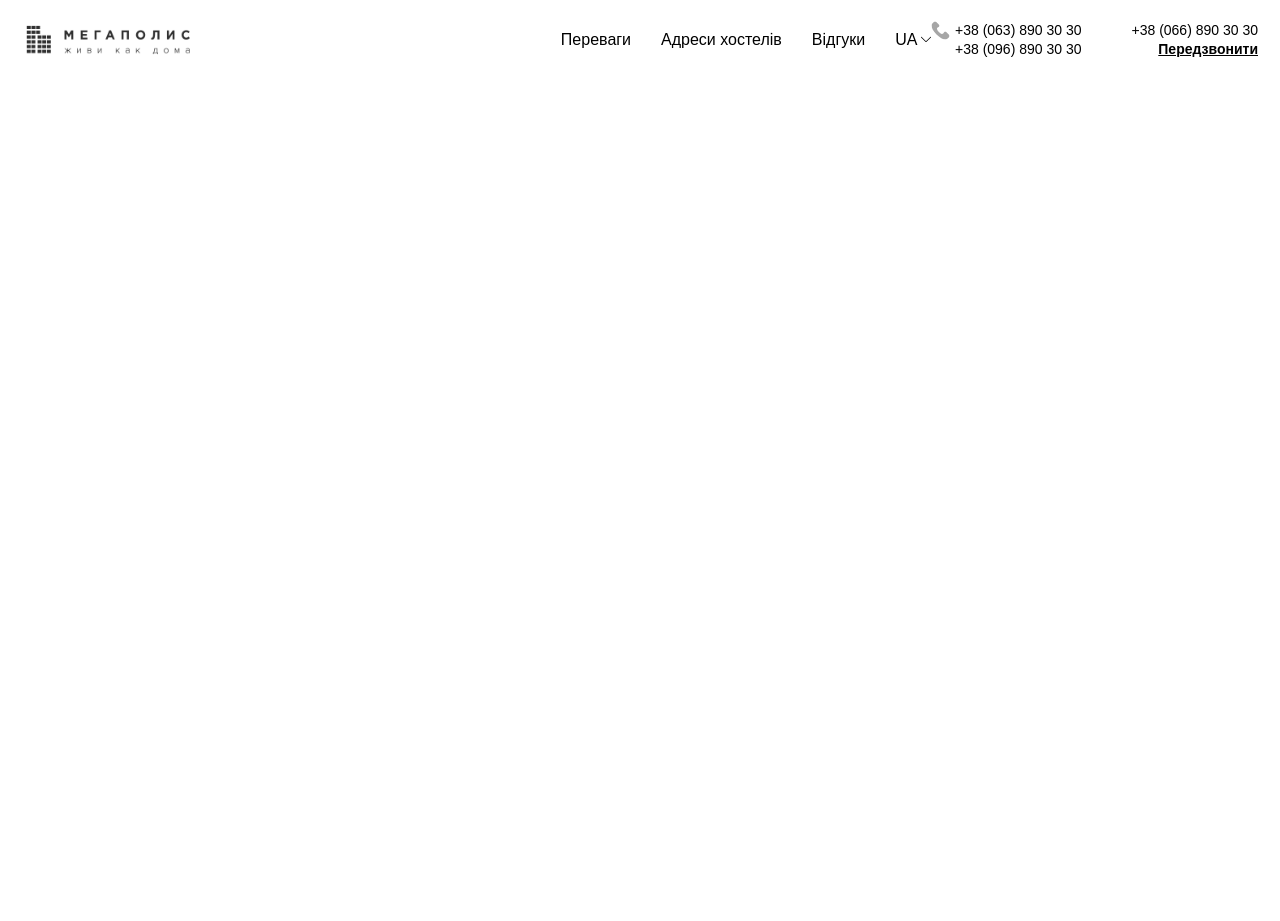
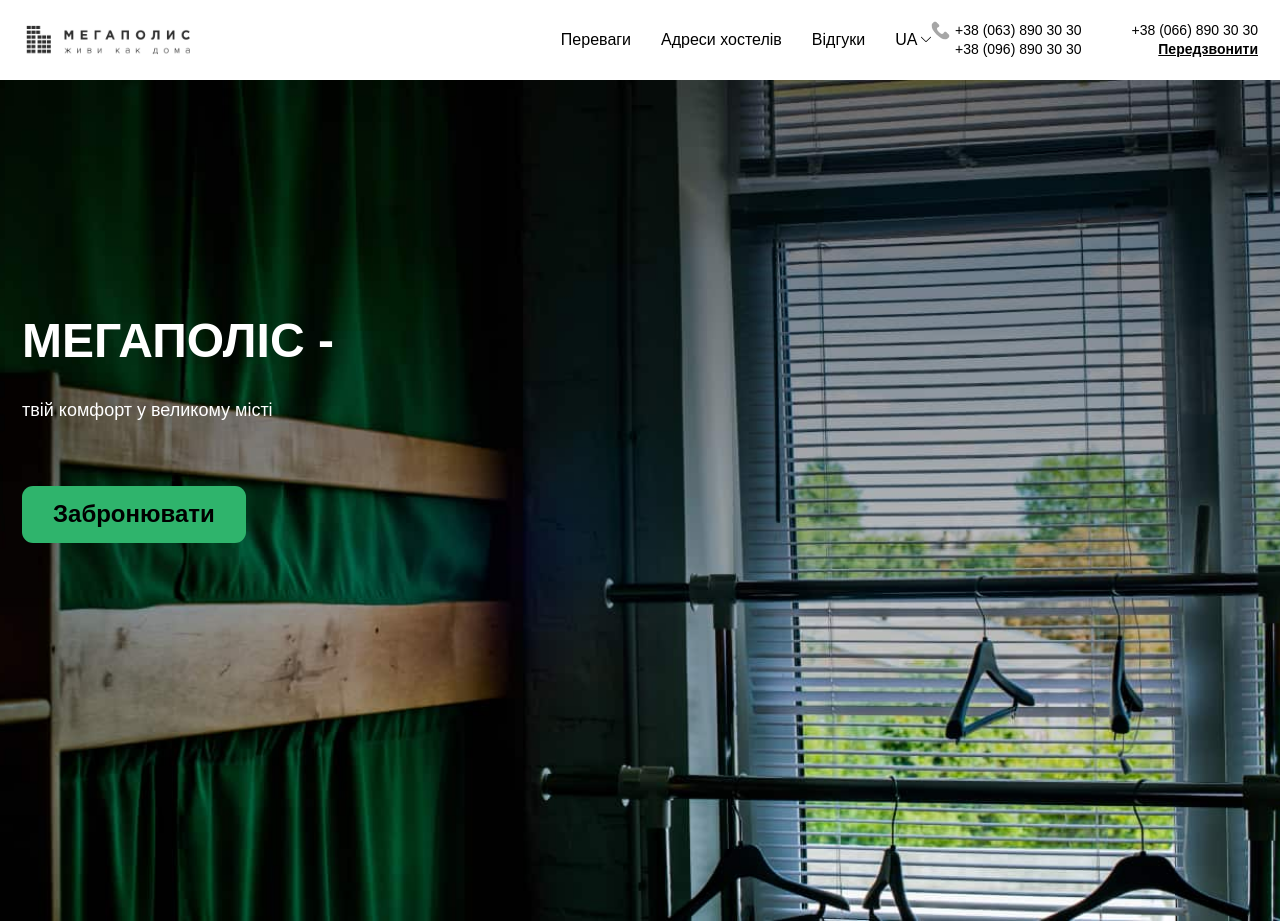
Before and after one commit to AnnMatsarska/test-megapolis, a React (Create React App) app: page / in a window 1280 px wide. Before the commit the page ends 800 px from the top, so only its background shows below. Built offline with nearby package versions, Linux system fonts and the light colour scheme.

Commit message:
add hero section

```diff
--- a/src/components/App.jsx
+++ b/src/components/App.jsx
@@ -1,11 +1,15 @@
 // import React from 'react';
 // import specifications from '../data/spesifications.json';
 import { Header } from '../components/Header/Header';
+import { Hero } from '../components/Hero/Hero';
 
 export const App = () => {
   return (
-    <div className="container">
-      <Header />
-    </div>
+    <>
+      <div className="container">
+        <Header />
+      </div>
+      <Hero />
+    </>
   );
 };
--- /dev/null
+++ b/src/components/Hero/Hero.jsx
@@ -0,0 +1,21 @@
+import React from 'react';
+import css from './Hero.module.css';
+
+export const Hero = () => {
+  return (
+    <section className={css.heroSection}>
+      <div className="container">
+        <h1 className={css.heroTitle}>
+          Мегаполіс -
+          <span className={css.heroSpan}>
+            <br />
+            твій комфорт у великому місті
+          </span>
+        </h1>
+        <button type="button" className={css.heroButton}>
+          Забронювати
+        </button>
+      </div>
+    </section>
+  );
+};
--- /dev/null
+++ b/src/components/Hero/Hero.module.css
@@ -0,0 +1,38 @@
+.heroSection {
+    padding-top: 232px;
+    padding-bottom: 378px;
+    max-width: 1440px;
+    background-repeat: no-repeat;
+    background-position: center;
+    background-size: cover;
+    background-image:
+        url(../../images/Background.jpg);
+}
+
+.heroTitle {
+    margin-bottom: 56px;
+    font-size: 48px;
+    font-weight: 700;
+    line-height: 1.229;
+    text-transform: uppercase;
+    color: rgb(255, 255, 255);
+}
+
+.heroSpan {
+    font-size: 18px;
+    font-weight: 400;
+    line-height: 1.6;
+    text-transform: none;
+}
+
+.heroButton {
+    padding: 14px 31px;
+    border: none;
+    border-radius: 11px;
+    background: rgb(47, 180, 108);
+
+    font-size: 24px;
+    font-weight: 600;
+    line-height: 1.208;
+    color: rgb(0, 0, 0);
+}
```
Also changed, not shown: src/images/Background.jpg (added), src/images/Screen 1.jpg (deleted).
